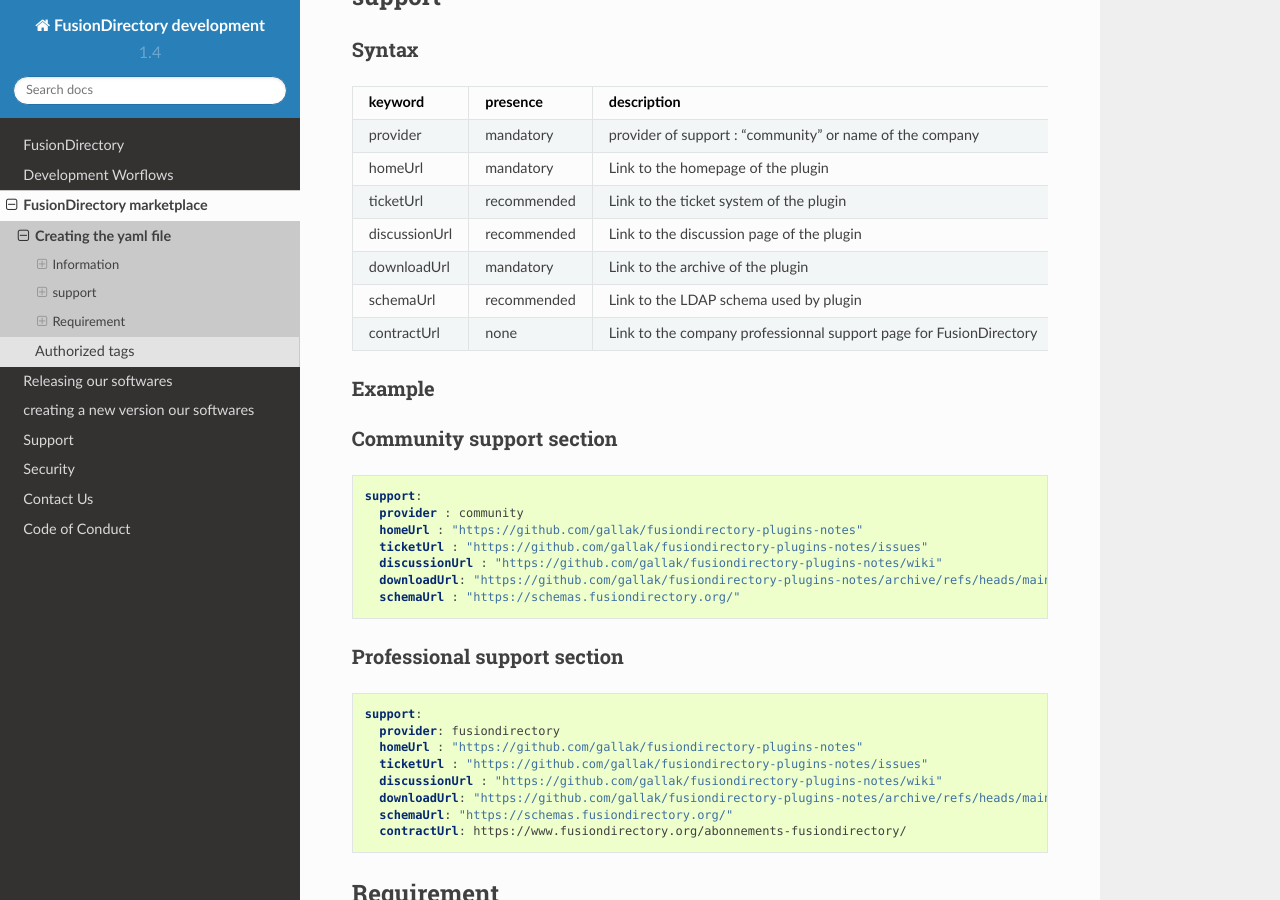
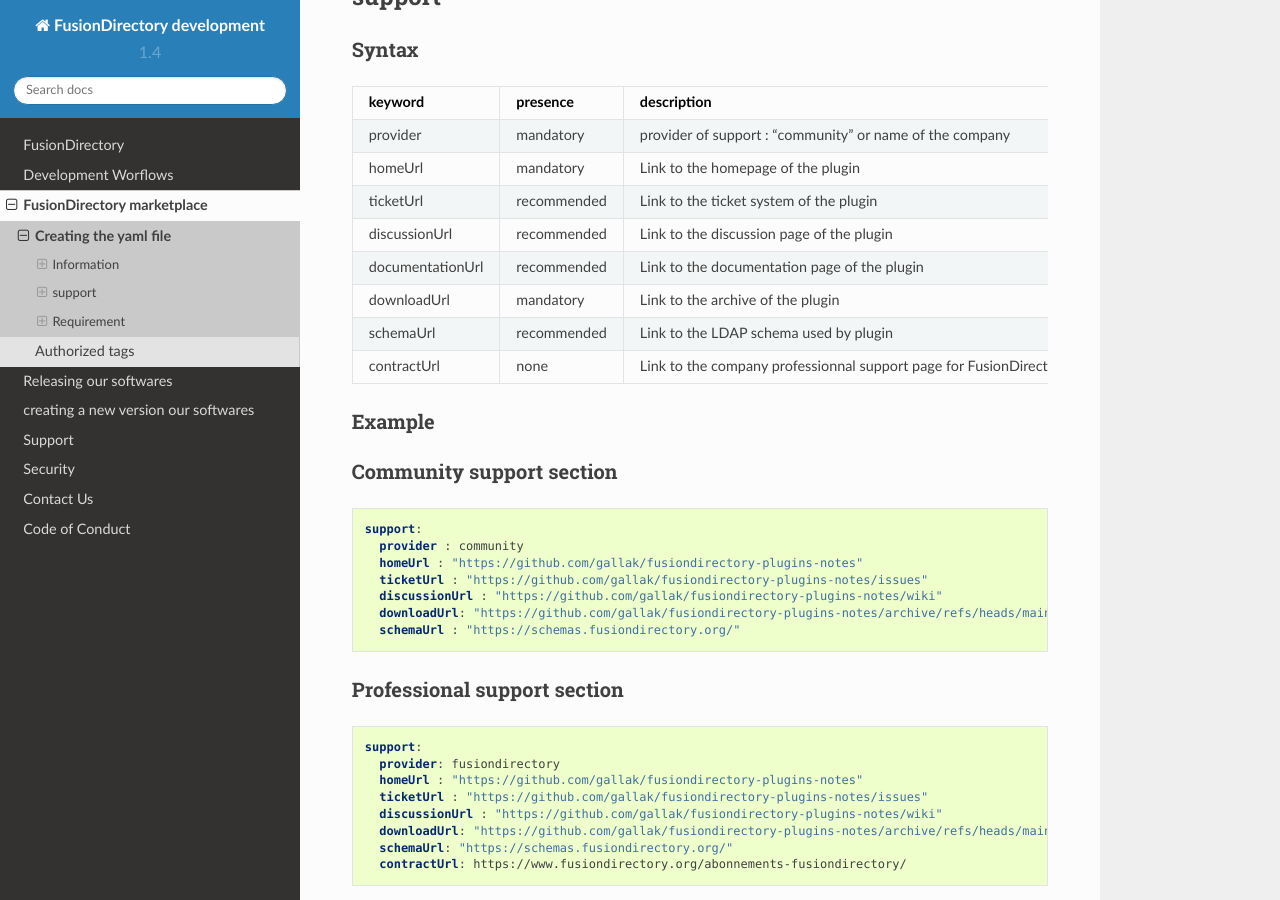
Before and after one commit to fusiondirectory/fusiondirectory-dev-manual, a Sphinx documentation site: the page built from source/marketplace/yaml/yaml.rst, in a window 1280 px wide and 900 px high, scrolled down 1208 px. Built offline with Sphinx 7.4.7 and the Read the Docs theme 2.0.0, drawn with Linux system fonts in a browser that asks for light colours.

Commit message:
:sparkles: feat(documentation) add a documentationUrl in the yaml file
Signed-off-by: Benoit Mortier <benoit.mortier@fusiondirectory.org>

```diff
--- a/source/marketplace/yaml/yaml.rst
+++ b/source/marketplace/yaml/yaml.rst
@@ -64,23 +64,25 @@
 
 Syntax
 ^^^^^^
-+---------------+----------------+--------------------------------------------------------------------+
-| keyword       | presence       | description                                                        |
-+===============+================+====================================================================+
-| provider      | mandatory      | provider of support : "community" or name of the company           |
-+---------------+----------------+--------------------------------------------------------------------+
-| homeUrl       | mandatory      | Link to the homepage of the plugin                                 |
-+---------------+----------------+--------------------------------------------------------------------+
-| ticketUrl     | recommended    | Link to the ticket system of the plugin                            |
-+---------------+----------------+--------------------------------------------------------------------+
-| discussionUrl | recommended    | Link to the discussion page of the plugin                          |
-+---------------+----------------+--------------------------------------------------------------------+
-| downloadUrl   | mandatory      | Link to the archive of the plugin                                  |
-+---------------+----------------+--------------------------------------------------------------------+
-| schemaUrl     | recommended    | Link to the LDAP schema used by plugin                             |
-+---------------+----------------+--------------------------------------------------------------------+
-| contractUrl   | none           | Link to the company professionnal support page for FusionDirectory |
-+---------------+----------------+--------------------------------------------------------------------+
++------------------+----------------+--------------------------------------------------------------------+
+| keyword          | presence       | description                                                        |
++==================+================+====================================================================+
+| provider         | mandatory      | provider of support : "community" or name of the company           |
++------------------+----------------+--------------------------------------------------------------------+
+| homeUrl          | mandatory      | Link to the homepage of the plugin                                 |
++------------------+----------------+--------------------------------------------------------------------+
+| ticketUrl        | recommended    | Link to the ticket system of the plugin                            |
++------------------+----------------+--------------------------------------------------------------------+
+| discussionUrl    | recommended    | Link to the discussion page of the plugin                          |
++------------------+----------------+--------------------------------------------------------------------+
+| documentationUrl | recommended    | Link to the documentation page of the plugin                       |
++------------------+----------------+--------------------------------------------------------------------+
+| downloadUrl      | mandatory      | Link to the archive of the plugin                                  |
++------------------+----------------+--------------------------------------------------------------------+
+| schemaUrl        | recommended    | Link to the LDAP schema used by plugin                             |
++------------------+----------------+--------------------------------------------------------------------+
+| contractUrl      | none           | Link to the company professionnal support page for FusionDirectory |
++------------------+----------------+--------------------------------------------------------------------+
 
 Example
 ^^^^^^^
```
